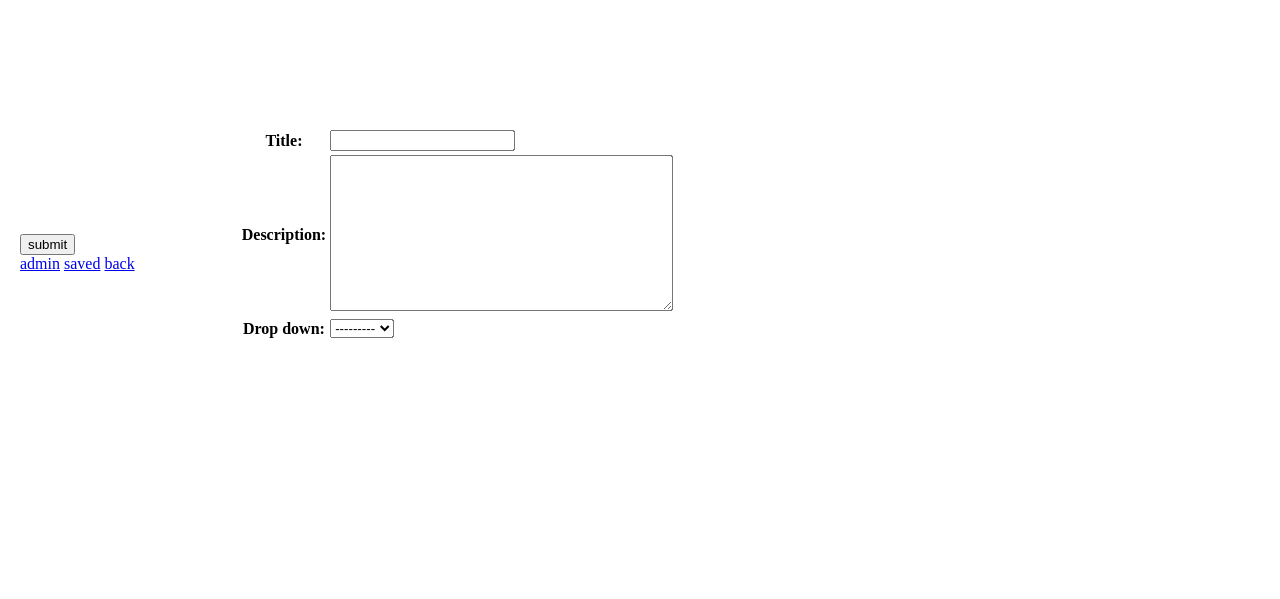
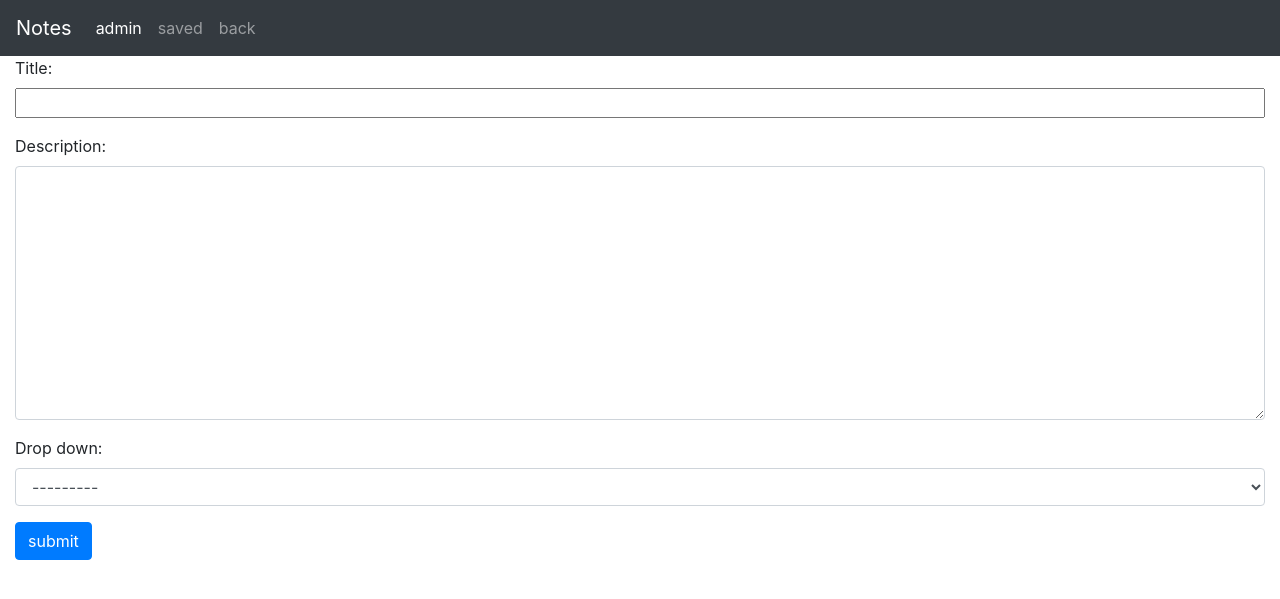
Before and after one commit to mkkotlin/Note-App-Dj, a Django app: page / in a window 1280 px wide. Shown: the top 599 px of the page. Run offline with Django 5.2, Linux system fonts and the light colour scheme; data comes from the database, SQL or seed files in the repository; both versions use the stored data as it was after the commit.

Commit message:
css added

```diff
--- a/Notes/forms.py
+++ b/Notes/forms.py
@@ -7,6 +7,8 @@ class CreateNotes(forms.ModelForm):
         model = Notes
         fields = ("title","description","drop_down")
 
-        # widgets = {
-        #     'title': forms.TextInput( attrs={'class':'tt'})
-        # }
+        widgets = {
+            'title': forms.TextInput( attrs={'class':'form-control ','class':'container-fluid'}),
+            'description': forms.Textarea(attrs={'class':'form-control'}),
+            'drop_down': forms.Select(attrs={'class':'form-control'}),
+        }
--- a/styles/notes.css
+++ b/styles/notes.css
@@ -1,7 +1,5 @@
-body{
-    padding: 20px;
-    margin: 0;
+.form-container{
+    max-width: fit-content;
+    display: block;
+    justify-content: center;
 }
-.form-table{
-    transform: translate(50%, 50%);
-}
--- a/templates/Notes.html
+++ b/templates/Notes.html
@@ -4,19 +4,36 @@
     <head>
         <title>Note App</title>
         <link rel="stylesheet" href="{% static 'notes.css' %}">
+        <link rel="stylesheet" href="https://cdn.jsdelivr.net/npm/bootstrap@4.3.1/dist/css/bootstrap.min.css" integrity="sha384-ggOyR0iXCbMQv3Xipma34MD+dH/1fQ784/j6cY/iJTQUOhcWr7x9JvoRxT2MZw1T" crossorigin="anonymous">
     </head>
     <body>
-        <div>
+        <nav class="navbar navbar-expand-lg navbar-dark bg-dark">
+            <a class="navbar-brand" href="#">Notes</a>
+            <button class="navbar-toggler" type="button" data-toggle="collapse" data-target="#navbarNav" aria-controls="navbarNav" aria-expanded="false" aria-label="Toggle navigation">
+              <span class="navbar-toggler-icon"></span>
+            </button>
+            <div class="collapse navbar-collapse" id="navbarNav">
+              <ul class="navbar-nav">
+                <li class="nav-item active">
+                    <a class="nav-link" id="admin" href='/admin'>admin</a>
+                </li>
+                <li class="nav-item">
+                  <a class="nav-link" id="saved" href='/view_saved'>saved</a>
+                </li>
+                <li class="nav-item">
+                    <a class="nav-link" id="back" href='/'>back</a>
+                </li>
+              </ul>
+            </div>
+        </nav>
+
+
+        <div class="container-fluid">
             <form method='post' action="save">
                 {% csrf_token %}
-                <table class="form-table">
-                    {{notes_form.as_table}}
-                </table>
-                <button type='submit'>submit</button>
+                    {{notes_form.as_p}}
+                <button type='submit' type="button" class="btn btn-primary" data-toggle="button" aria-pressed="false" autocomplete="off">submit</button>
             </form>
-            <a href='/admin'>admin</a>
-            <a href='/view_saved'>saved</a>
-            <a href='/'>back</a>
         </div>
         <strong class="st">{{saved}}</strong>
         {{title}}
```
Also changed, not shown: db.sqlite3.
